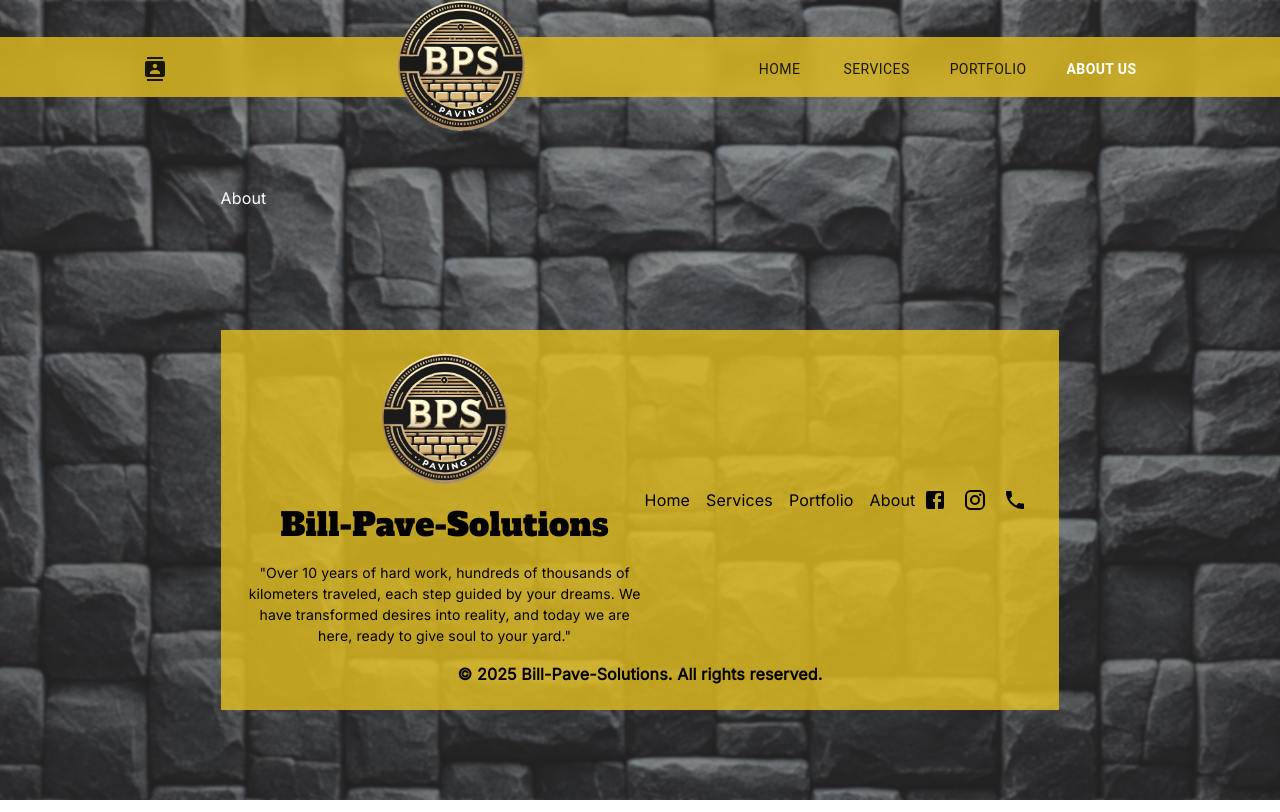
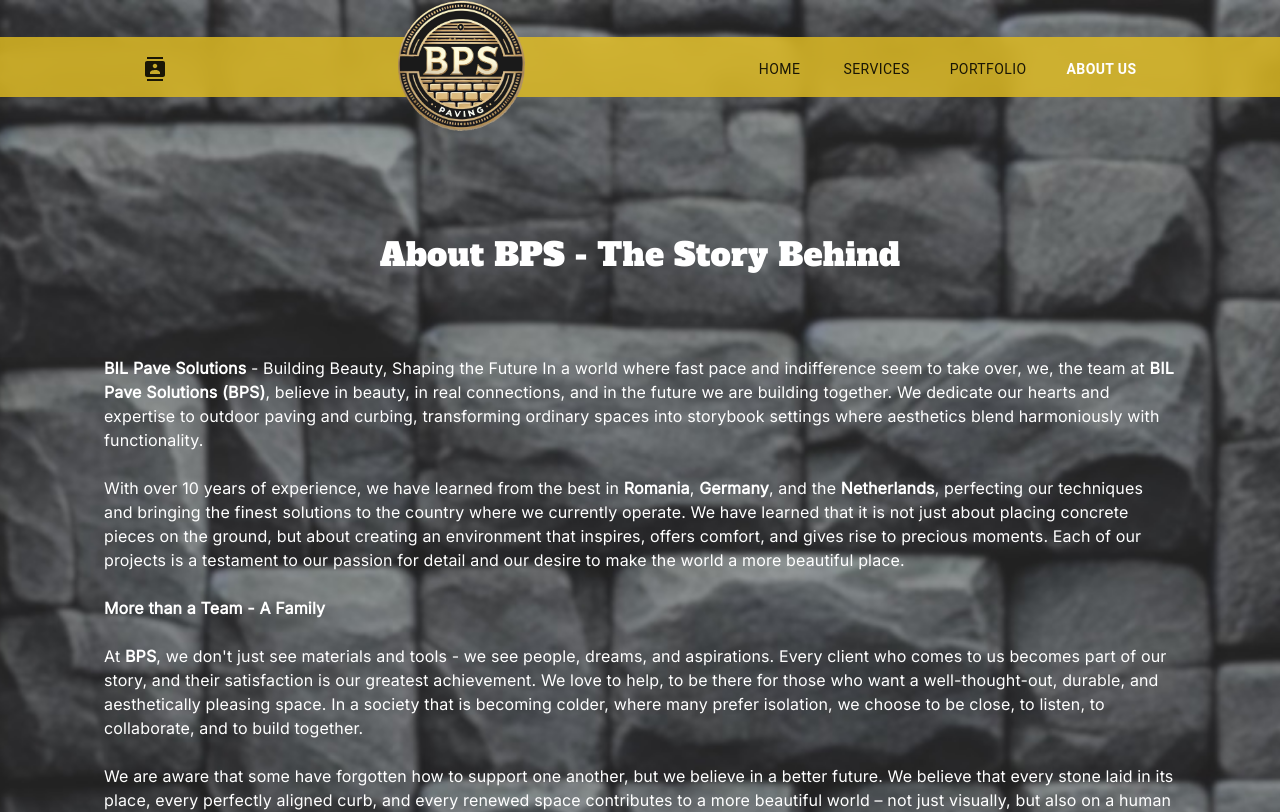
Before and after one commit to reutmihai/Bil-Pave-App, a React (Vite) app: page /Bil-Pave-App/about in a window 1280 px wide. Shown: the top 812 px of the page. Built offline with nearby package versions, Linux system fonts and the light colour scheme.

Commit message:
Updating about section: Add container and content

```diff
--- a/src/pages/About.tsx
+++ b/src/pages/About.tsx
@@ -1,3 +1,108 @@
-export const About = () => {
-  return <div>About</div>;
+import { Box, Container, Typography } from "@mui/material";
+
+export const About: React.FC = () => {
+  return (
+    <Box sx={{ overflowX: "hidden", py: 5 }}>
+      <Container
+        maxWidth="lg"
+        sx={{
+          display: "flex",
+          flexDirection: { xs: "column", sm: "row" },
+          alignItems: "center",
+          px: { xs: 2, sm: 4 },
+        }}
+      >
+        <Box
+          sx={{
+            mt: { xs: 2, sm: "40px", md: "60px" },
+            px: { xs: 2, sm: 4 },
+            display: "flex",
+            flexDirection: "column",
+            alignItems: "center",
+          }}
+        >
+          <Typography
+            variant="h4"
+            textAlign={"center"}
+            marginTop={5}
+            marginBottom={10}
+            sx={{
+              mb: { xs: 4, sm: 3, md: 10 },
+            }}
+          >
+            About BPS - The Story Behind
+          </Typography>
+
+          <Typography variant="body1">
+            <b>BIL Pave Solutions </b> - Building Beauty, Shaping the Future In
+            a world where fast pace and indifference seem to take over, we, the
+            team at <b>BIL Pave Solutions (BPS)</b>, believe in beauty, in real
+            connections, and in the future we are building together. We dedicate
+            our hearts and expertise to outdoor paving and curbing, transforming
+            ordinary spaces into storybook settings where aesthetics blend
+            harmoniously with functionality.
+            <br />
+            <br />
+            With over 10 years of experience, we have learned from the best in
+            <b> Romania</b>, <b>Germany</b>, and the <b>Netherlands</b>, perfecting our techniques and
+            bringing the finest solutions to the country where we currently
+            operate. We have learned that it is not just about placing concrete
+            pieces on the ground, but about creating an environment that
+            inspires, offers comfort, and gives rise to precious moments. Each
+            of our projects is a testament to our passion for detail and our
+            desire to make the world a more beautiful place.
+            <br />
+            <br />
+            <b>More than a Team - A Family</b>
+            <br />
+            <br />
+            At <b>BPS</b>, we don't just see materials and tools - we see
+            people, dreams, and aspirations. Every client who comes to us
+            becomes part of our story, and their satisfaction is our greatest
+            achievement. We love to help, to be there for those who want a
+            well-thought-out, durable, and aesthetically pleasing space. In a
+            society that is becoming colder, where many prefer isolation, we
+            choose to be close, to listen, to collaborate, and to build
+            together.
+            <br />
+            <br />
+            We are aware that some have forgotten how to support one another,
+            but we believe in a better future. We believe that every stone laid
+            in its place, every perfectly aligned curb, and every renewed space
+            contributes to a more beautiful world – not just visually, but also
+            on a human level.
+            <br />
+            <br />
+            Why Choose <b>BPS</b>?
+            <br />
+            <br />
+            We don't just build walkways and terraces. We provide trust, safety,
+            and durability. We work with high-quality materials, use modern
+            techniques, and pay attention to every detail. But more than
+            anything, we put our heart into everything we do.
+            <br />
+            Our motto, “Believe in the things that cannot be seen, and your
+            reward will be to see the things you believed in,” is not just a set
+            of beautiful words, but a philosophy that guides our every step.
+            Because before a project takes shape, there must be a vision, a
+            belief that what seems like just an idea today will become reality
+            tomorrow.
+            <br />
+            <br />
+            <b>Let's Build Together!</b>
+            <br />
+            <br />
+            If you dream of an outdoor space that reflects your personality,
+            where beauty meets functionality, then BIL Pave Solutions is the
+            partner you need. We don’t see a project as just work; we see it as
+            an opportunity to make the world a more welcoming, warmer, and
+            better-organized place.
+            <br />
+            <br />
+            <b>Choose to believe. Choose to build beauty together!</b>
+          </Typography>
+        </Box>
+      </Container>
+    </Box>
+  );
 };
--- a/src/pages/Portfolio.tsx
+++ b/src/pages/Portfolio.tsx
@@ -38,7 +38,7 @@
       >
         <Box
           sx={{
-            mt: { xs: 2, sm: "80px", md: "100px" },
+            mt: { xs: 2, sm: "40px", md: "60px" },
             px: { xs: 2, sm: 4 },
             display: "flex",
             flexDirection: "column",
--- a/src/pages/Services.tsx
+++ b/src/pages/Services.tsx
@@ -58,7 +58,7 @@
     >
       <Box
         sx={{
-          mt: { xs: 2, sm: "80px", md: "100px" },
+          mt: { xs: 2, sm: "40px", md: "60px" },
           px: { xs: 2, sm: 4 },
           gap: 1,
           display: "flex",
```
Also changed, not shown: src/components/AdminPanel.tsx (deleted, +0 -24 lines).
